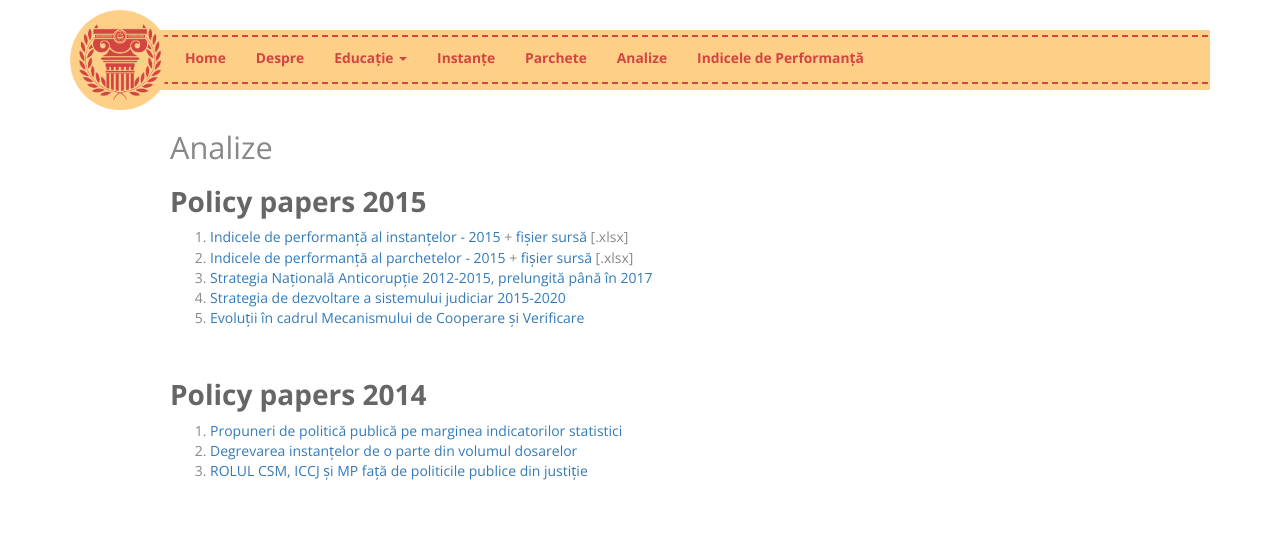
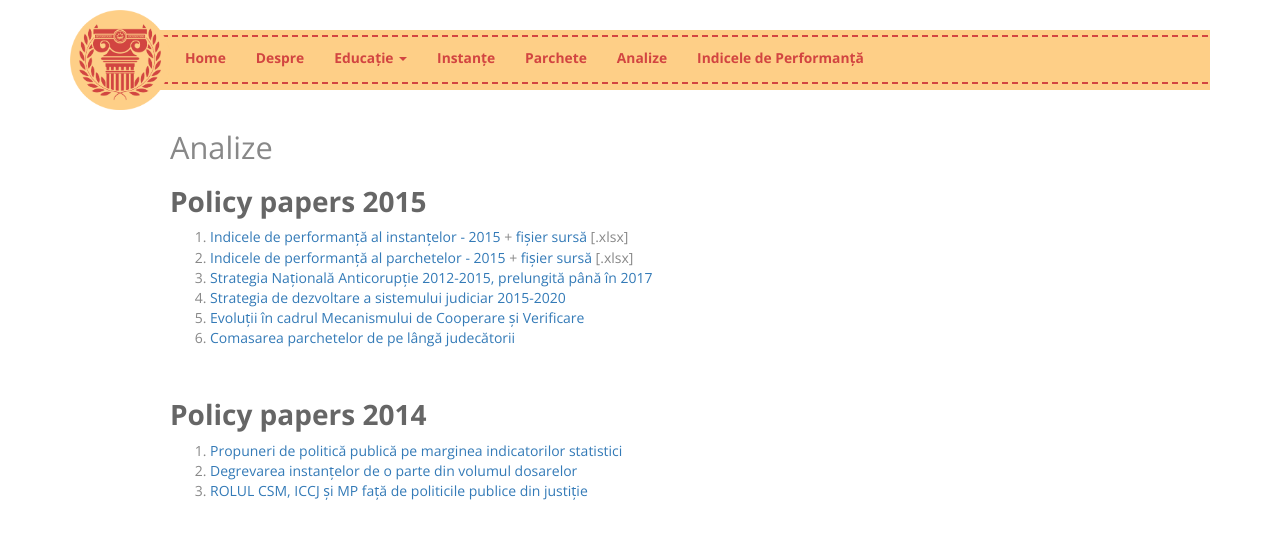
Before and after one commit to funkycitizens/onoratainstanta, a Jekyll site: the page built from analize.html, in a window 1280 px wide. Shown: the top 539 px of the page. Built offline with Jekyll 4.4.1, drawn with Linux system fonts in a browser that asks for light colours; nearby versions of some CDN libraries; comment, search, counter and statistics services are not loaded.

Commit message:
Edit from JekyllCMS

```diff
--- a/analize.html
+++ b/analize.html
@@ -9,6 +9,7 @@ title: Analize
 	<li><a href="http://www.funkycitizens.org/wp-content/uploads/2015/10/01.-SNA_final.pdf">Strategia Națională Anticorupție 2012-2015, prelungită p&acirc;nă &icirc;n 2017</a></li>
 	<li><a href="http://www.funkycitizens.org/wp-content/uploads/2015/10/02.-SNDSJ_final.pdf">Strategia&nbsp;de dezvoltare a sistemului judiciar 2015-2020</a></li>
 	<li><a href="http://www.funkycitizens.org/wp-content/uploads/2015/10/mcv-print-grafice.pdf">Evoluții &icirc;n cadrul Mecanismului de Cooperare și Verificare</a></li>
+	<li><a href="http://www.funkycitizens.org/wp-content/uploads/2016/03/comasarea-parchetelor.pdf" target="_blank">Comasarea parchetelor de pe l&acirc;ngă judecătorii</a></li>
 </ol>
 
 <p>&nbsp;</p>
```
